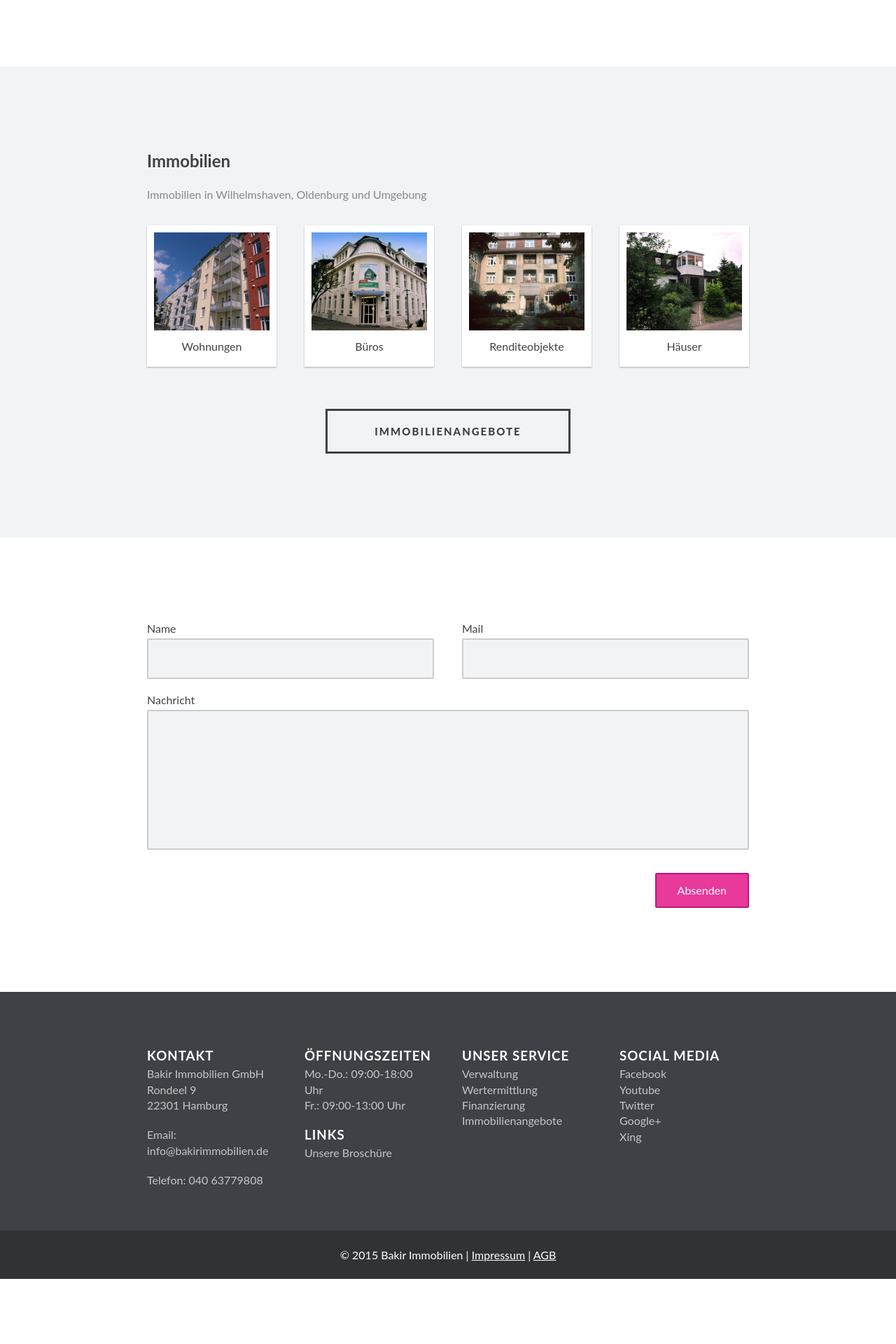
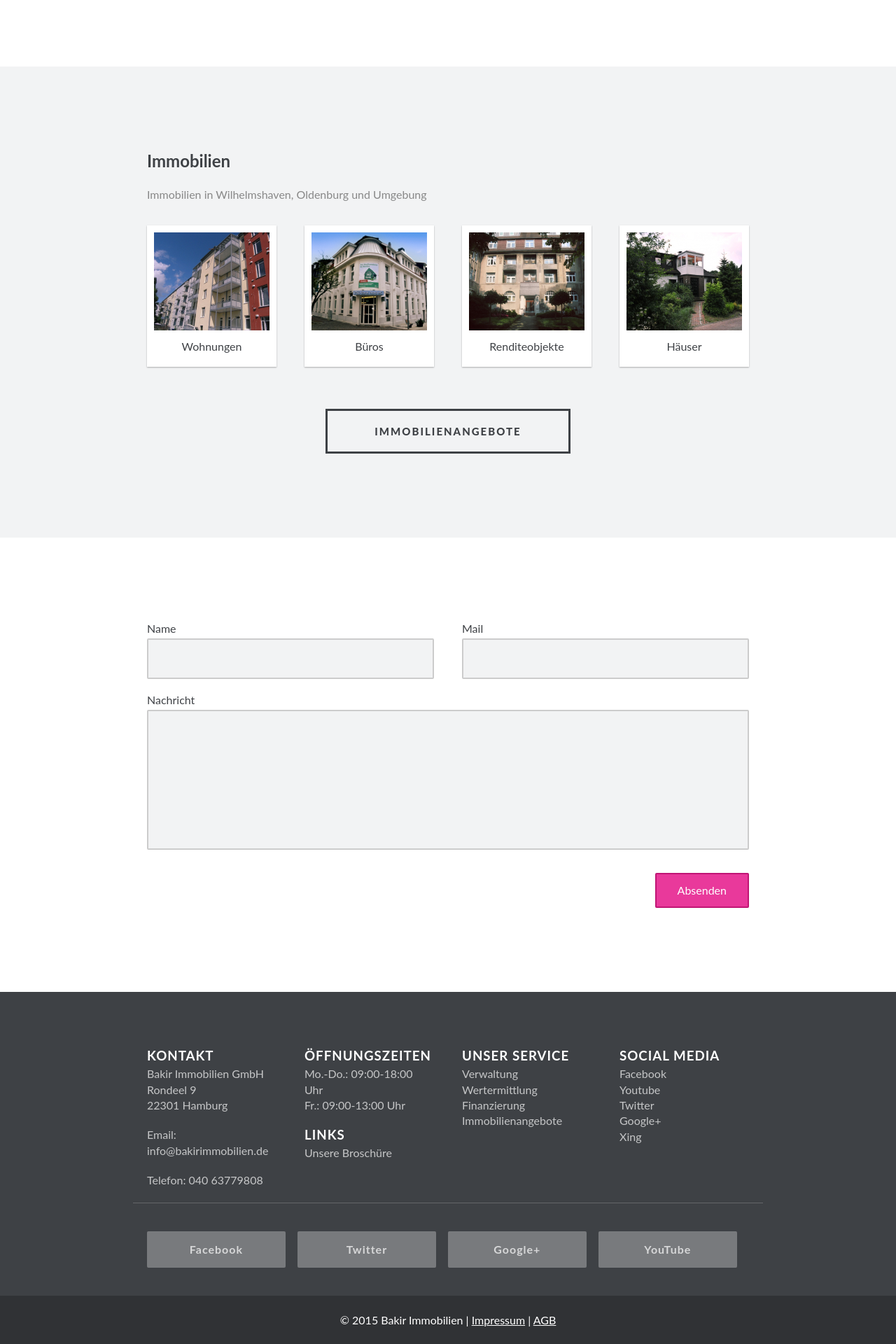
Before and after one commit to bakirnetwork/bakirimmobilien_de, a Jekyll site: the page built from _pages/index.html, in a window 1280 px wide. Shown: the part 2026-3946 px from the top of the page at 70% size. Built offline with Jekyll 4.4.1, drawn with Linux system fonts in a browser that asks for light colours; nearby versions of some CDN libraries; some web fonts are replaced; before the commit the page ends 3853 px from its top, so only the background shows below that.

Commit message:
Social Media Sektion im Footer hinzugefügt

```diff
--- a/_includes/footer.html
+++ b/_includes/footer.html
@@ -1,5 +1,5 @@
 <footer class="main-footer">
-	<div class="row">
+	<div class="row main">
 		<div class="col span-3">
 			<h3>Kontakt</h3>
 			<p>
@@ -45,6 +45,15 @@
 			<a href="http://www.xing.com/companies/bakirimmobiliengmbh" target="_blank">Xing</a><br>
 		</div>
 	</div>
+
+	<div class="row socials">
+		<div class="col span-12">
+			<a class="socials__facebook"   href="http://facebook.com/bakirimmobilien"          target="_blank">Facebook</a>
+			<a class="socials__twitter"    href="http://twitter.com/bakirimmobilien"           target="_blank">Twitter</a>
+			<a class="socials__googleplus" href="http://plus.google.com/109528919958760455294" target="_blank">Google+</a>
+			<a class="socials__youtube"    href="http://youtube.com/bakirimmobilien"           target="_blank">YouTube</a>
+		</div>
+	</div>
 </footer>
 
 <footer class="copy-footer">
--- a/assets/css/components/_footer.sass
+++ b/assets/css/components/_footer.sass
@@ -4,6 +4,10 @@
 	color: $white1
 	font-size: 1em
 	background: $dark
+
+	.main
+		border-bottom: 1px solid rgba(white, .2)
+		margin-bottom: 40px
 
 	h3
 		text-transform: uppercase
--- /dev/null
+++ b/assets/css/components/_socials.sass
@@ -0,0 +1,49 @@
+.socials
+	+cf
+
+	a
+		float: left
+		padding: 15px 0
+
+		color: white
+		font-weight: 700
+		text-align: center
+		text-decoration: none
+		letter-spacing: 1px
+
+		background: rgba(white, .3)
+		border-radius: 2px
+		transition: all .2s
+
+		&:hover
+			text-decoration: none
+
+		&:last-child
+			margin: 0
+
+		@media (max-width: 399px)
+			width: 100%
+			margin-bottom: 20px
+
+		@media (min-width: 400px) and (max-width: 679px)
+			width: 47.5%
+			margin-bottom: 5%
+
+			&:nth-child(odd)
+				margin-right: 5%
+
+			&:nth-last-child(2)
+				margin-bottom: 0
+
+		@media (min-width: 680px)
+			width: 23%
+			margin-right: 2%
+
+
+
+	$social-colors: ("facebook": #3b5999, "twitter": #55acee, "googleplus": #dd4b39, "youtube": #cd201f)
+
+	@each $network, $color in $social-colors
+		&__#{$network}:hover
+			color: lighten($color, 8%)
+			background: white
--- a/assets/css/main.sass
+++ b/assets/css/main.sass
@@ -43,4 +43,5 @@ $white2: #f2f3f4
 @import components/info
 @import components/immobilienangebote
 @import components/contact
+@import components/socials
 @import components/footer
```
